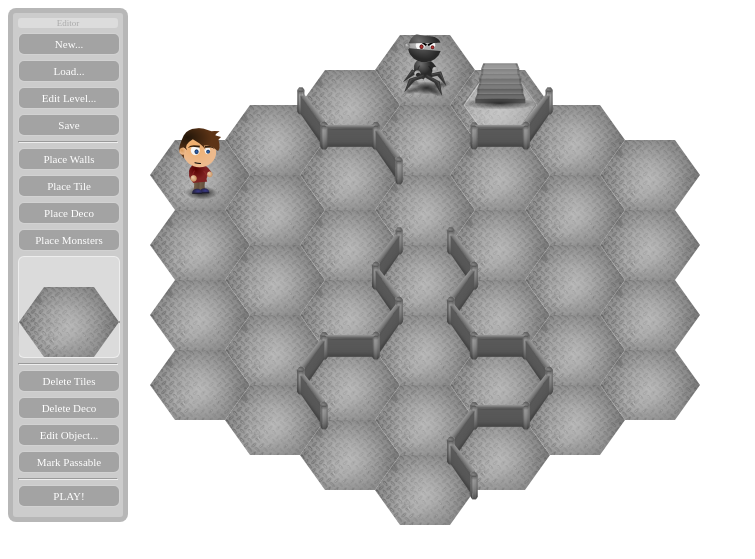
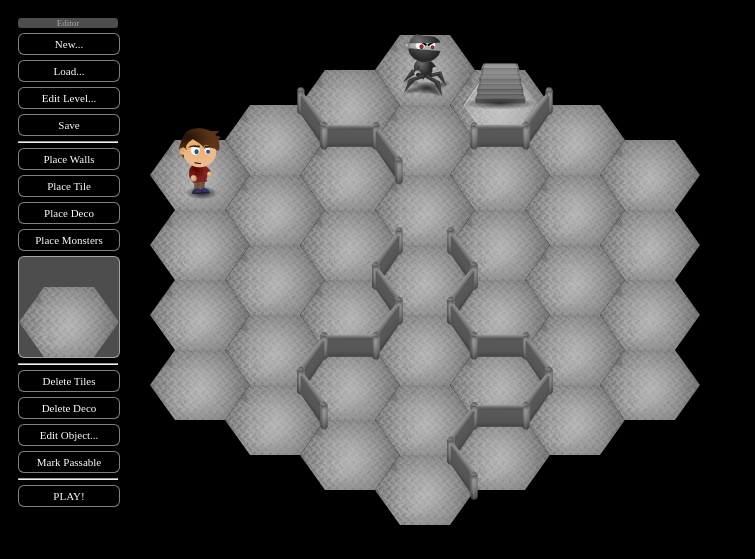
Before and after one commit to maebert/Welkin, a PHP site: page /editor.html in a window 1280 px wide. Shown: the top 559 px of the page, without its empty margins (0-755 px from the left). Run offline with PHP 8.4, Linux system fonts and the light colour scheme.

Commit message:
Background on iPad should be black

```diff
--- a/Data/ipad.css
+++ b/Data/ipad.css
@@ -1,3 +1,4 @@
+body {background-color: black;}
 canvas {
     position: absolute;
     left: 0px;
```
